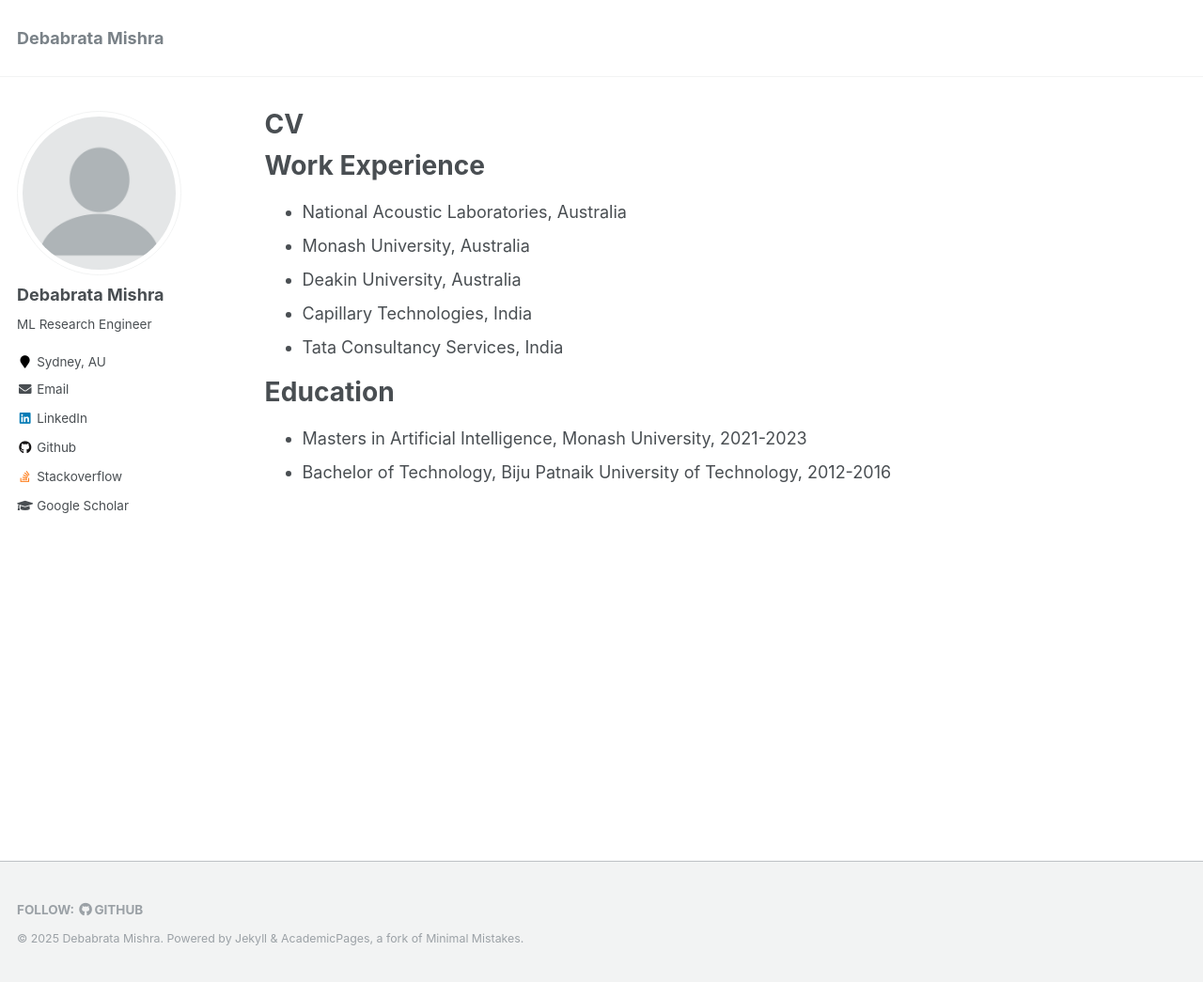
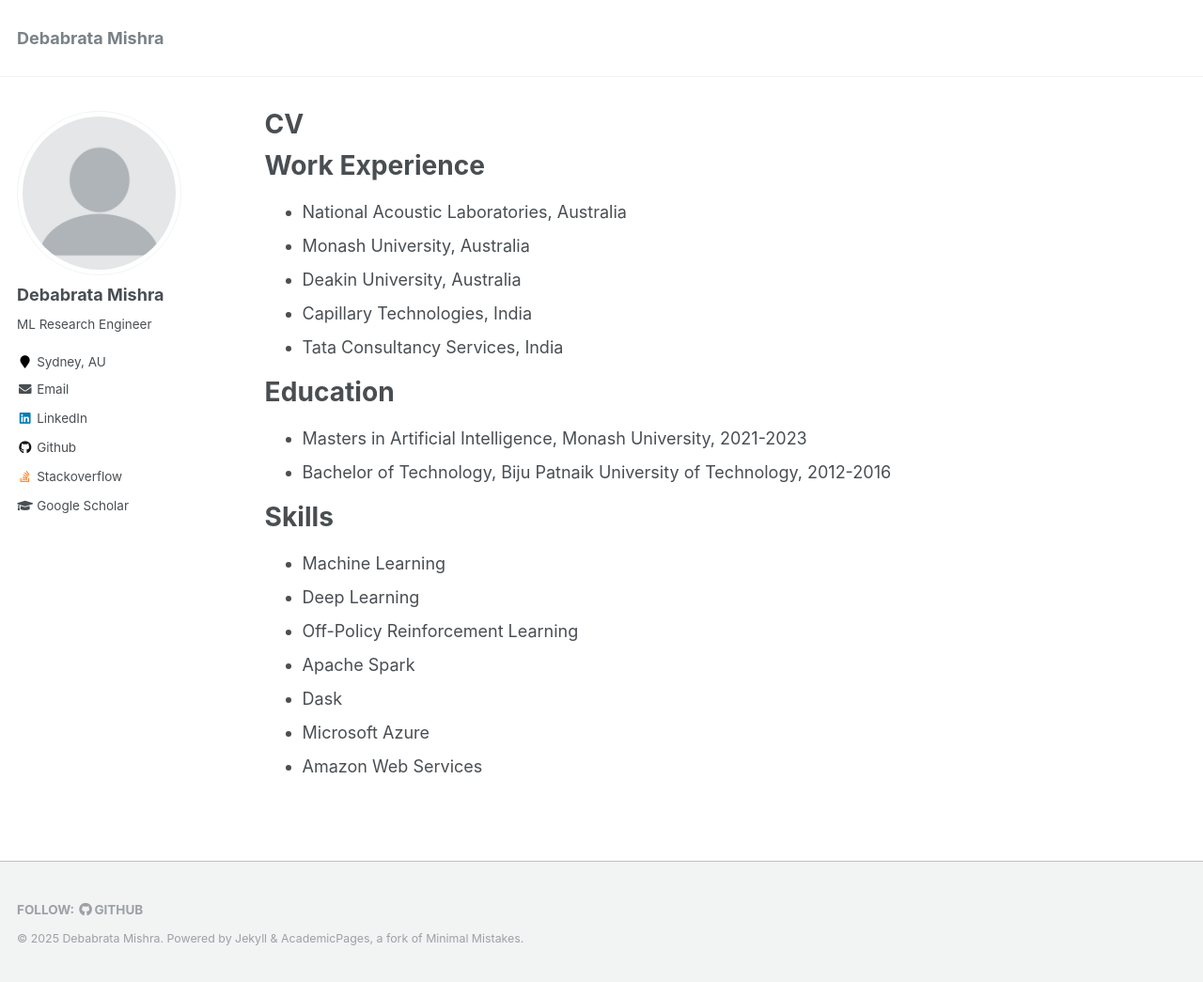
Before and after one commit to debabratamishra/debabratamishra.github.io, a Jekyll site: the page built from _pages/cv.md, in a window 1280 px wide and 1045 px high. Shown: the whole window at 94% size. Built offline with Jekyll 4.4.1, drawn with Linux system fonts in a browser that asks for light colours.

Commit message:
Testing with minor changes to CV

```diff
--- a/_pages/cv.md
+++ b/_pages/cv.md
@@ -21,3 +21,13 @@
 ======
 * Masters in Artificial Intelligence, Monash University, 2021-2023
 * Bachelor of Technology, Biju Patnaik University of Technology, 2012-2016
+
+Skills
+======
+* Machine Learning
+* Deep Learning
+* Off-Policy Reinforcement Learning
+* Apache Spark
+* Dask
+* Microsoft Azure
+* Amazon Web Services
```
